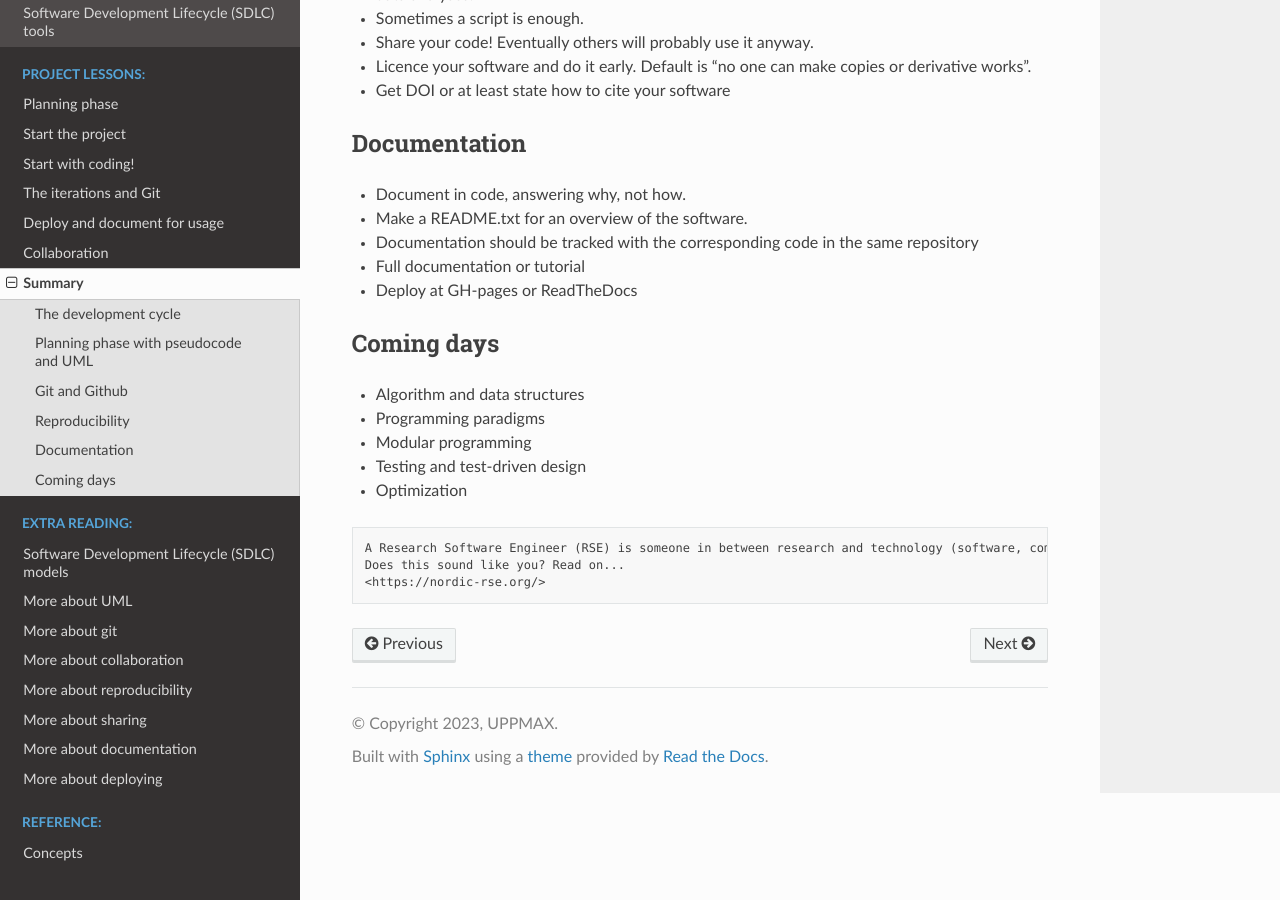
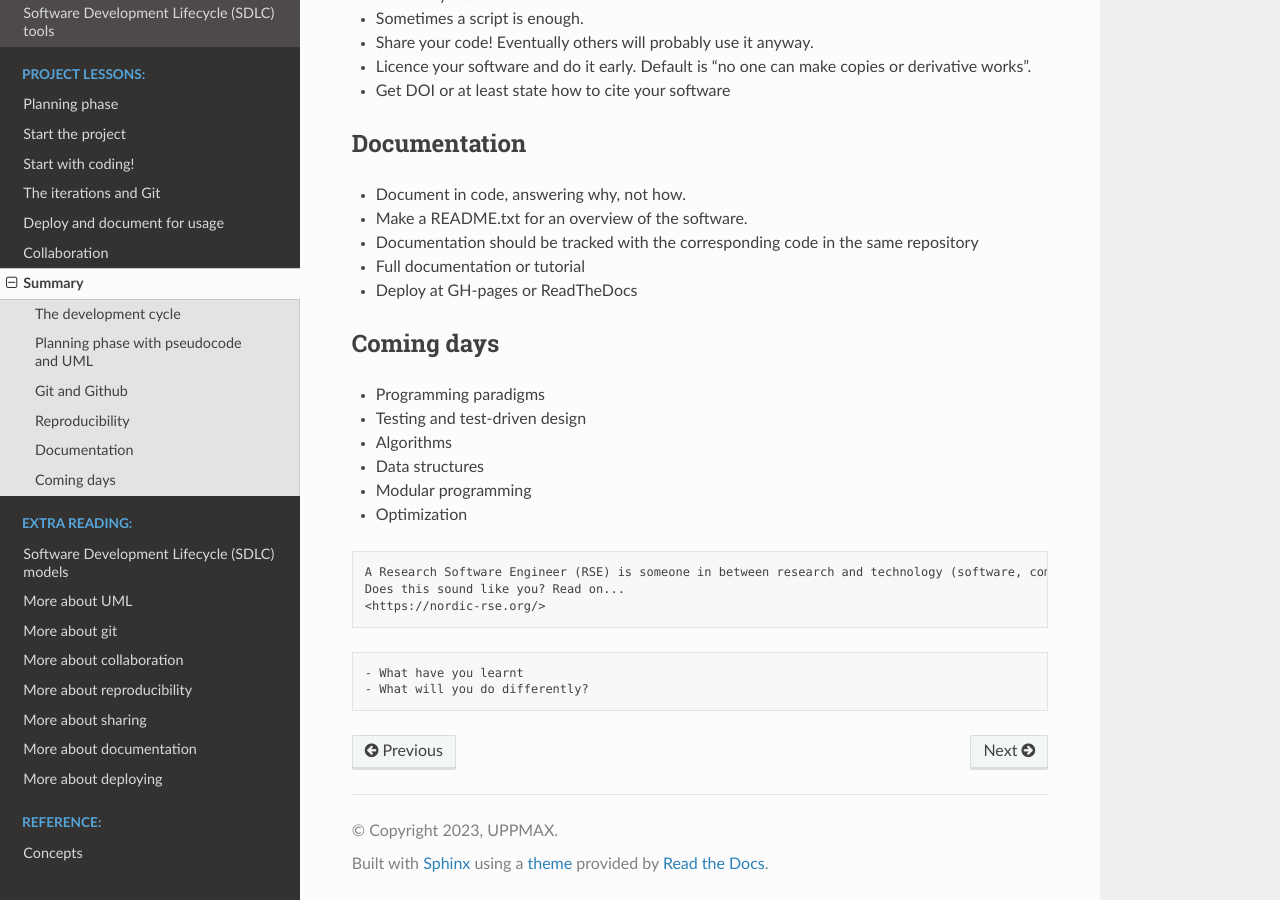
Before and after one commit to UPPMAX/programming_formalisms_intro, a Sphinx documentation site: the page built from doc/summary.md, in a window 1280 px wide and 900 px high, scrolled down 1397 px. Built offline with Sphinx 7.4.7 and the Read the Docs theme 2.0.0, drawn with Linux system fonts in a browser that asks for light colours; pages that are not in the unit, such as notebooks, are missing from menus.

Commit message:
summary.md menti

````diff
--- a/doc/summary.md
+++ b/doc/summary.md
@@ -68,10 +68,11 @@ Important to identify problem in beginning and add for flexibility
 - Deploy at GH-pages or ReadTheDocs
 
 ## Coming days
-- Algorithm and data structures
 - Programming paradigms
+- Testing and test-driven design
+- Algorithms
+- Data structures
 - Modular programming
-- Testing and test-driven design
 - Optimization
 
 ```{admonition} Nordic Research Software Engineer
@@ -79,3 +80,8 @@ A Research Software Engineer (RSE) is someone in between research and technology
 Does this sound like you? Read on...
 <https://nordic-rse.org/>
 ```
+
+```{discussion} Menti
+- What have you learnt
+- What will you do differently?
+```
````
